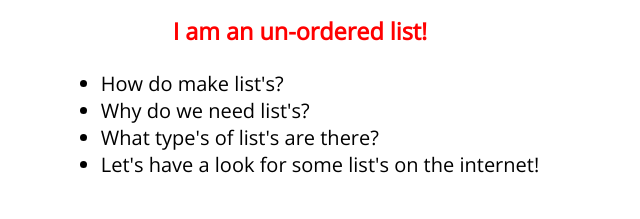
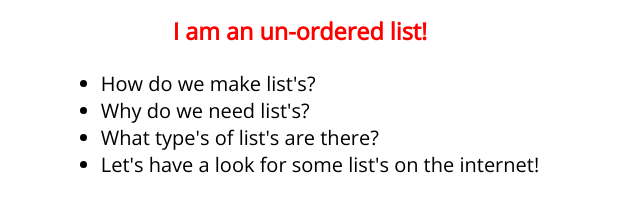
Before and after one commit to ersel/html-lists, a website: page index.html in a window 1280 px wide. Shown: the part 123-342 px from the top of the page, 340-980 px from the left. Drawn offline with nearby package versions, Linux system fonts and the light colour scheme.

```diff
--- a/index.html
+++ b/index.html
@@ -16,7 +16,7 @@
     <div class="ulist">
       <h3>I am an un-ordered list!</h3>
       <ul>
-        <li>How do make list's?</li>
+        <li>How do we make list's?</li>
         <li>Why do we need list's?</li>
         <li>What type's of list's are there?</li>
         <li>Let's have a look for some list's on the internet!</li>
```
